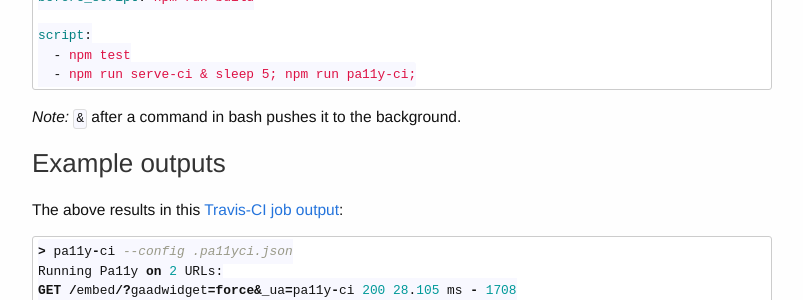
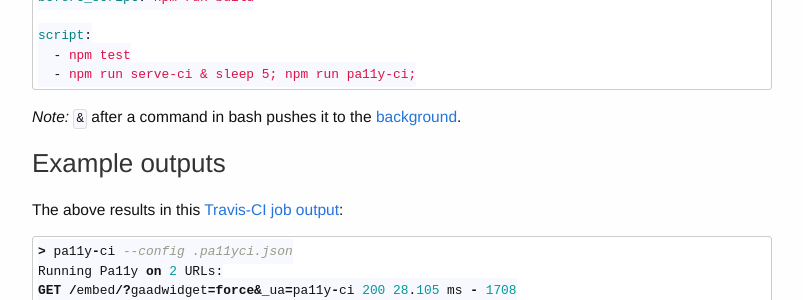
Before and after one commit to nfreear/nfreear.github.io, a Jekyll site: the page built from _posts/2018-02-28-pa11y-ci-accessility-testing.md, in a window 1280 px wide and 900 px high, scrolled down 1945 px. Shown: the part 152-452 px from the top of the window, without its empty margins (238-1041 px from the left). Built offline with Jekyll 4.4.1, drawn with Linux system fonts in a browser that asks for light colours; a script that is not in the unit is left out; comment, search, counter and statistics services are not loaded; part of the change alters nothing that is shown.

````diff
--- a/_posts/2018-02-28-pa11y-ci-accessility-testing.md
+++ b/_posts/2018-02-28-pa11y-ci-accessility-testing.md
@@ -126,7 +126,7 @@ script:
   - npm run serve-ci & sleep 5; npm run pa11y-ci;
 ```
 
-_Note:_ `&` after a command in bash pushes it to the background.
+_Note:_ `&` after a command in bash pushes it to the [background][].
 
 ### Example outputs
 
@@ -235,6 +235,8 @@ See the [`.gitlab-ci.yml`][gitlab-yml] configuration file.
 [Andrew Mee]: http://cruft.io/posts/automated-accessibility-testing-node-travis-ci-pa11y/
 [Joviano Dias]: https://medium.com/springernature-qa/integrating-pa11y-ci-in-your-ci-cd-pipeline-f143bb5e36f
 [Ire Aderinokun]: https://bitsofco.de/pa11y/
+[background]: https://maketecheasier.com/run-bash-commands-background-linux/
+  "Running Bash Commands in the Background the Right Way [Linux], Derrik Diener, 2016."
 
 [js]: https://gist.github.com/nfreear/cece86bf6d5d4d531bf0646417a868fb ".pa11yci.conf.js"
 
--- a/js/comment.js
+++ b/js/comment.js
@@ -31,10 +31,16 @@ window.jQuery(function ($) {
       body: $COMMENT_FORM.serialize() // JSON.stringify(params($COMMENT_FORM))
     })
     .then(response => {
+      // function checkStatus(response) {
       if (response.ok) {
-        return response.json();
+        return Promise.resolve(response);
       }
-      throw new Error([ response, response.text() ]); // TODO:
+
+      return response.json().then(json => {
+        const error = new Error(json.message || response.statusText);
+        return Promise.reject(Object.assign(error, { response }));
+      });
+      // }
     })
     .then(data => {
       if (data.success) {
````
Also changed, not shown: README.md, 1 other file.
